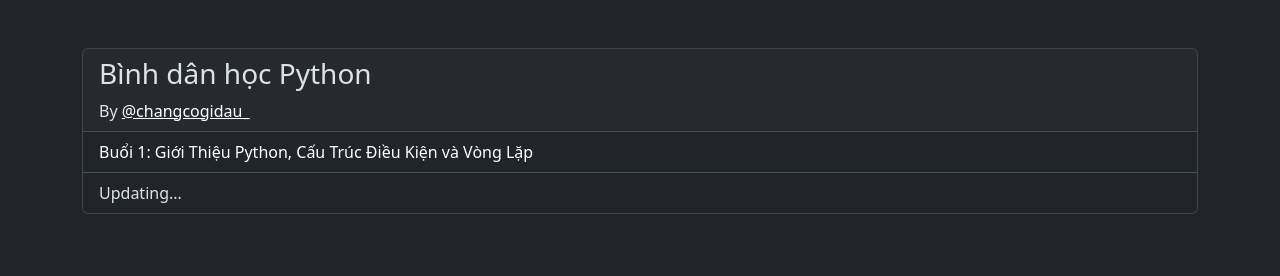
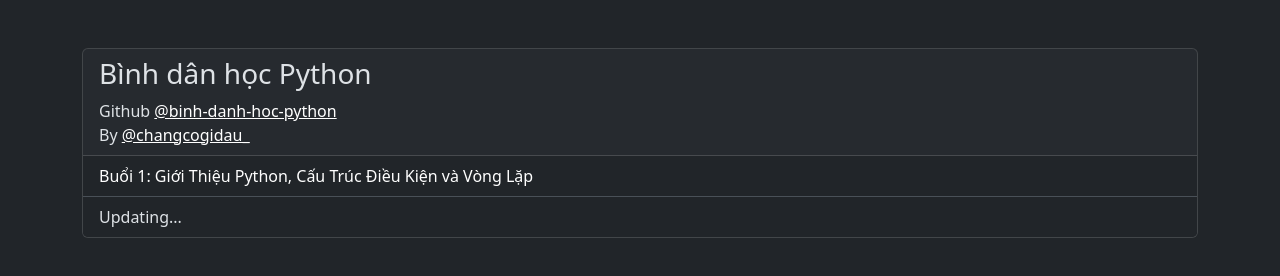
Before and after one commit to vinhnt21/binh_dan_hoc_python, a plain HTML site: page index.html in a window 1280 px wide. Drawn offline with nearby package versions, Linux system fonts and the light colour scheme.

Commit message:
update git

```diff
--- a/index.html
+++ b/index.html
@@ -31,6 +31,14 @@
       <div class="card hover-effect">
         <div class="card-header">
           <h3>Bình dân học Python</h3>
+          <div>
+            Github
+            <a
+              href="https://github.com/vinhnt21/binh_dan_hoc_python"
+              class="text-white text-hover-effect"
+              >@binh-danh-hoc-python
+            </a>
+          </div>
           <span>
             By
             <a
```
